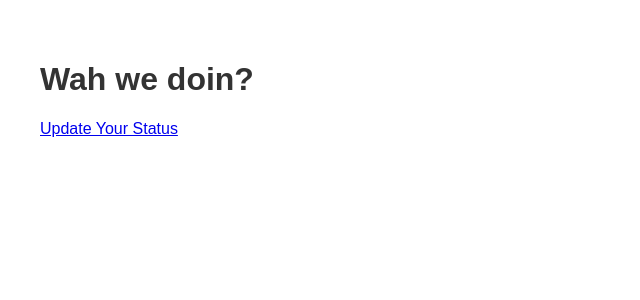
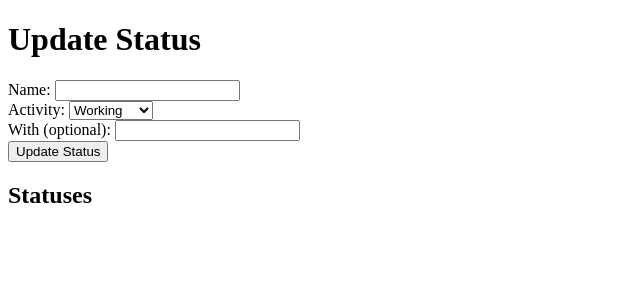
Before and after one commit to tristannarine/TheBoysStatus, a Flask app: page / in a window 1280 px wide. Shown: the top 300 px of the page, without its empty margins (0-640 px from the left). Run offline with Flask 3, Linux system fonts and the light colour scheme.

Commit message:
Update index.html

```diff
--- a/The Boys/templates/index.html
+++ b/The Boys/templates/index.html
@@ -2,31 +2,36 @@
 <html lang="en">
 <head>
     <meta charset="UTF-8">
-    <meta name="viewport" content="width=device-width, initial-scale=1.0">
-    <title>Status Updates</title>
-    <link rel="stylesheet" href="/static/styles.css">
+    <title>Status Page</title>
 </head>
 <body>
-    <h1>Wah we doin?</h1>
-    <ul>
-        {% for status in statuses %}
-        <li>
-            <strong>{{ status.name }}</strong> is:
-            <ul>
-                {% for activity in status.activities %}
-                <li>{{ activity }}
-                    {% if status.with %}
-                    with {{ ", ".join(status.with) }}
-                    {% endif %}
-                </li>
-                {% endfor %}
-            </ul>
-            <form action="{{ url_for('delete_status', name=status.name) }}" method="POST" style="display: inline;">
-                <button type="submit">Delete</button>
-            </form>
-        </li>
-        {% endfor %}
-    </ul>
-    <a href="{{ url_for('update_status') }}">Update Your Status</a>
+    <h1>Update Status</h1>
+    <form method="post">
+        <label for="name">Name:</label>
+        <input type="text" id="name" name="name" required><br>
+
+        <label for="activity">Activity:</label>
+        <select id="activity" name="activity" required>
+            <option value="Working">Working</option>
+            <option value="Studying">Studying</option>
+            <option value="Exercising">Exercising</option>
+            <option value="Other">Other</option>
+        </select><br>
+
+        <label for="with">With (optional):</label>
+        <input type="text" id="with" name="with"><br>
+
+        <input type="submit" value="Update Status">
+    </form>
+
+    <h2>Statuses</h2>
+    {% for status in statuses %}
+        <div>
+            <strong>{{ status.name }}</strong> is currently {{ status.activity }}
+            {% if status.with %}
+                <em>with {{ status.with }}</em>
+            {% endif %}
+        </div>
+    {% endfor %}
 </body>
 </html>
```
